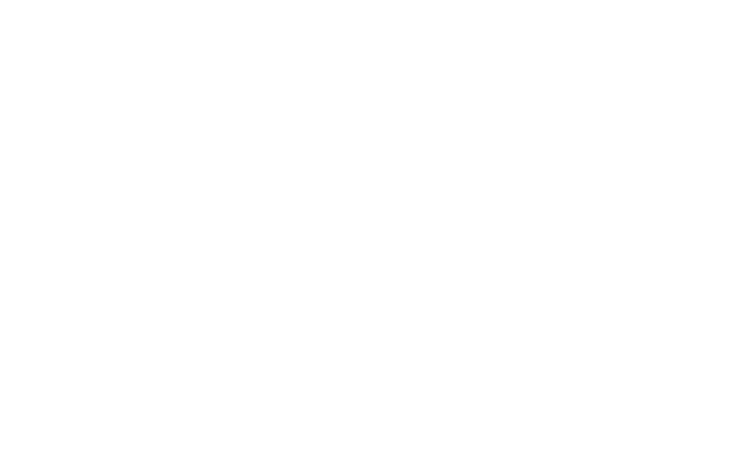
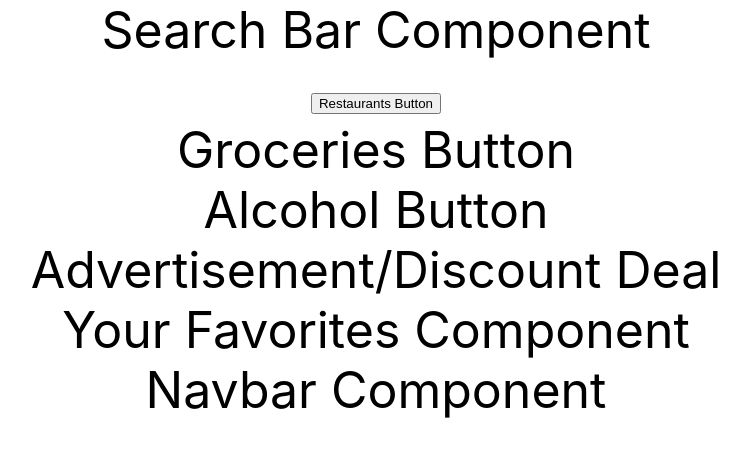
Before and after one commit to iamdavidgracia2/UberEarsClone, a React (Create React App) app in the folder application/web/source/: page / in a window 1280 px wide. Shown: the top 456 px of the page, without its empty margins (264-1013 px from the left). Built offline with nearby package versions, Linux system fonts and the light colour scheme.

Commit message:
Created Home Page skeleton

```diff
--- a/application/web/source/src/pages/Home.jsx
+++ b/application/web/source/src/pages/Home.jsx
@@ -4,7 +4,33 @@ import './home.css';
 export const Home = () => {
   return (
     <div className='home-page-container'>
-
+      <div className="home-page-top">
+        Search Bar Component
+      </div>
+      <section className='home-page-middle-top'>
+        <button className="restaurants-button">Restaurants Button</button>
+      </section>
+      <section className='home-page-middle-middle'>
+        <div className="groceries-button">
+          Groceries Button
+        </div>
+        <div className="alcohol-button">
+          Alcohol Button
+        </div>
+      </section>
+      <section className='home-page-middle-bottom'>
+        <div className="advertisement">
+          Advertisement/Discount Deal
+        </div>
+      </section>
+      <section className='home-page-bottom'>
+        <div className="favorites-component">
+          Your Favorites Component
+        </div>
+      </section>
+      <div className="home-page-navbar">
+        Navbar Component
+      </div>
     </div>
   )
 }
```
